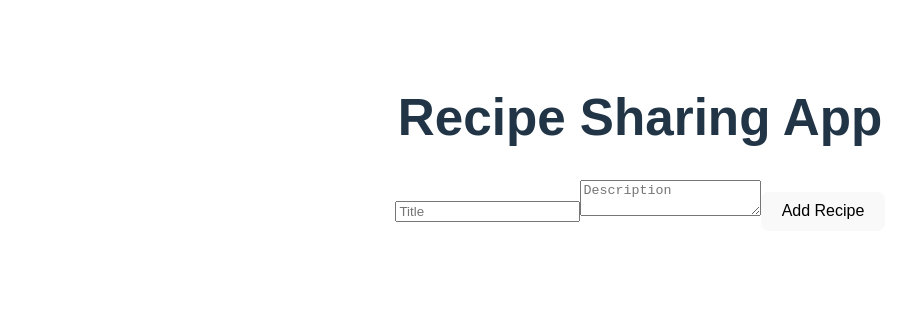
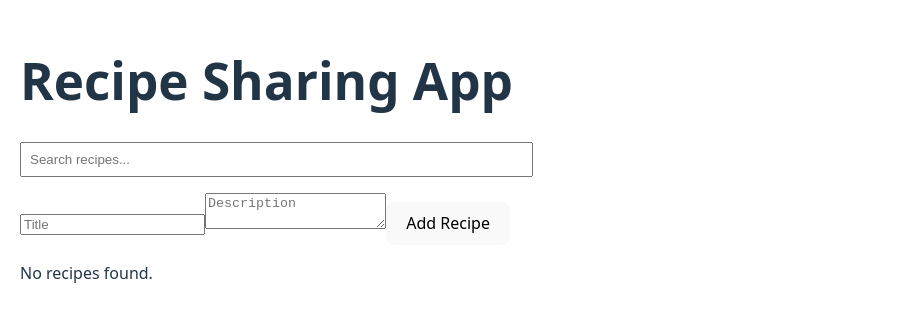
Before and after one commit to Ginaa750/alx-fe-reactjs, a React (Vite) app in the folder recipe-sharing-app/: page / in a window 1280 px wide. Shown: the part 241-562 px from the top of the page, without its empty margins (0-924 px from the left). Built offline with nearby package versions, Linux system fonts and the light colour scheme.

Commit message:
Add search and filter functionality with Zustand

```diff
--- a/recipe-sharing-app/src/App.jsx
+++ b/recipe-sharing-app/src/App.jsx
@@ -1,14 +1,17 @@
-import './App.css';
+import React from 'react';
+import SearchBar from './components/SearchBar';
+import RecipeList from './components/RecipeList';
 import AddRecipeForm from './components/AddRecipeForm';
-import RecipeList from './components/RecipeList';
 
-function App() {
+const App = () => {
   return (
-    <div style={{ maxWidth: '600px', margin: '2rem auto', fontFamily: 'sans-serif' }}>
+    <div style={{ padding: '20px', maxWidth: '600px', margin: 'auto' }}>
       <h1>Recipe Sharing App</h1>
+      <SearchBar />
       <AddRecipeForm />
       <RecipeList />
     </div>
   );
-}
+};
+
 export default App;
--- a/recipe-sharing-app/src/components/RecipeList.jsx
+++ b/recipe-sharing-app/src/components/RecipeList.jsx
@@ -1,16 +1,22 @@
-import { useRecipeStore } from '../store/recipeStore';
+import React from 'react';
+import useRecipeStore from './recipeStore';
 
 const RecipeList = () => {
-  const recipes = useRecipeStore(state => state.recipes);
+  const filteredRecipes = useRecipeStore(state => state.filteredRecipes);
 
   return (
     <div>
-      {recipes.map(recipe => (
-        <div key={recipe.id}>
-          <h3>{recipe.title}</h3>
-          <p>{recipe.description}</p>
-        </div>
-      ))}
+      {filteredRecipes.length === 0 ? (
+        <p>No recipes found.</p>
+      ) : (
+        filteredRecipes.map((recipe, index) => (
+          <div key={index} style={{ border: '1px solid #ccc', padding: '12px', marginBottom: '8px' }}>
+            <h3>{recipe.title}</h3>
+            <p>Ingredients: {recipe.ingredients}</p>
+            <p>Preparation Time: {recipe.prepTime}</p>
+          </div>
+        ))
+      )}
     </div>
   );
 };
--- /dev/null
+++ b/recipe-sharing-app/src/components/SearchBar.js
@@ -0,0 +1,17 @@
+import React from 'react';
+import useRecipeStore from './recipeStore';
+
+const SearchBar = () => {
+  const setSearchTerm = useRecipeStore(state => state.setSearchTerm);
+
+  return (
+    <input
+      type="text"
+      placeholder="Search recipes..."
+      onChange={(e) => setSearchTerm(e.target.value)}
+      style={{ padding: '8px', width: '100%', marginBottom: '16px' }}
+    />
+  );
+};
+
+export default SearchBar;
--- a/recipe-sharing-app/src/components/recipeStore.js
+++ b/recipe-sharing-app/src/components/recipeStore.js
@@ -1,14 +1,33 @@
 import { create } from 'zustand';
 
-const useRecipeStore = create((set) => ({
+const useRecipeStore = create((set, get) => ({
   recipes: [],
+  searchTerm: '',
+  filteredRecipes: [],
 
-  addRecipe: (recipe) => set((state) => ({
-    recipes: [...state.recipes, recipe],
-  })),
+  addRecipe: (recipe) => {
+    const newRecipes = [...get().recipes, recipe];
+    set({ recipes: newRecipes });
+    get().filterRecipes(); // Update filtered list on add
+  },
 
-  // ✅ Add this function
-  setRecipes: (newRecipes) => set({ recipes: newRecipes }),
+  setSearchTerm: (term) => {
+    set({ searchTerm: term }, false);
+    get().filterRecipes();
+  },
+
+  filterRecipes: () => {
+    const { recipes, searchTerm } = get();
+    const filtered = recipes.filter(recipe =>
+      recipe.title.toLowerCase().includes(searchTerm.toLowerCase())
+    );
+    set({ filteredRecipes: filtered });
+  },
+
+  setRecipes: (newRecipes) => {
+    set({ recipes: newRecipes });
+    get().filterRecipes();
+  },
 }));
 
 export default useRecipeStore;
```
